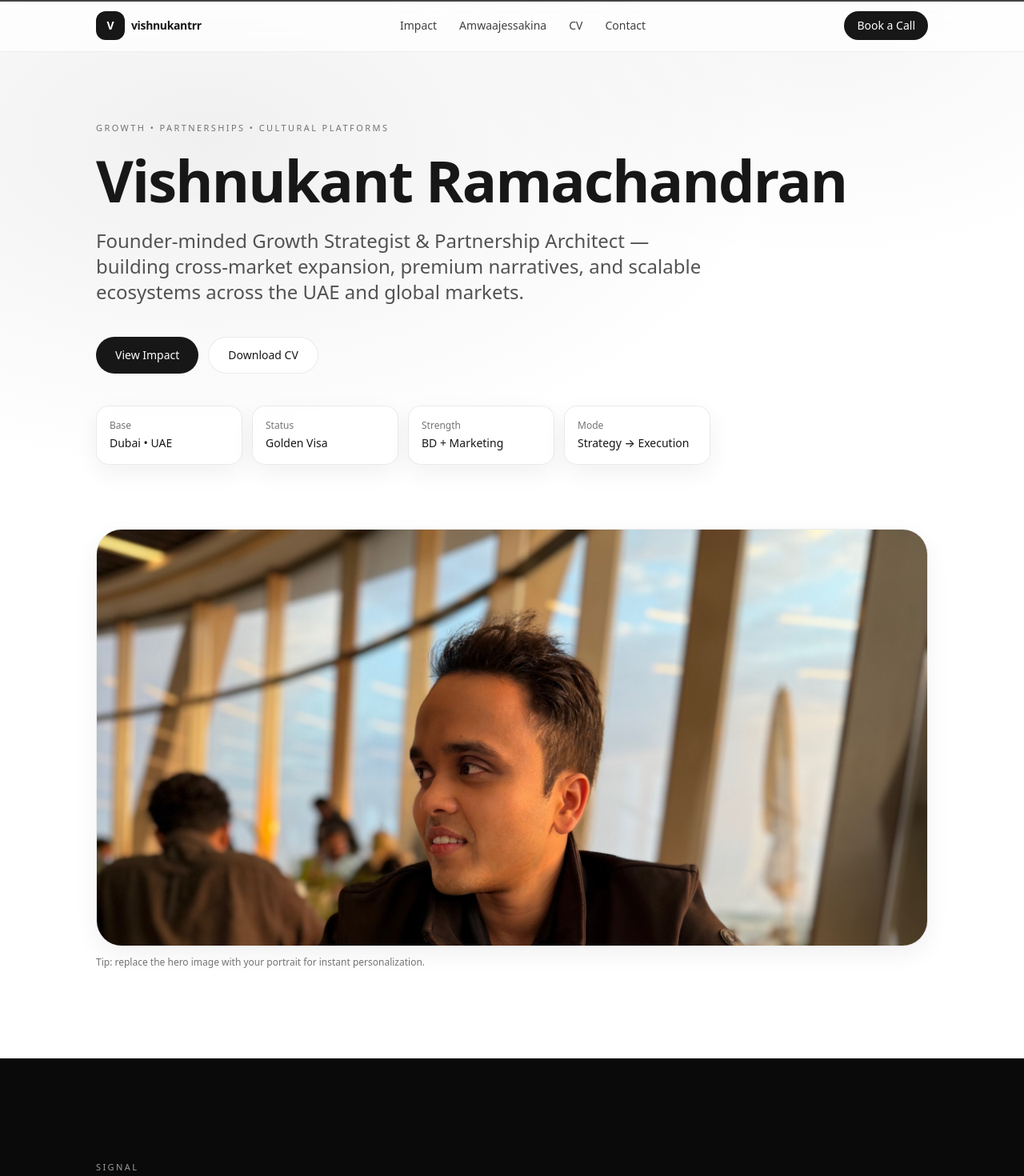
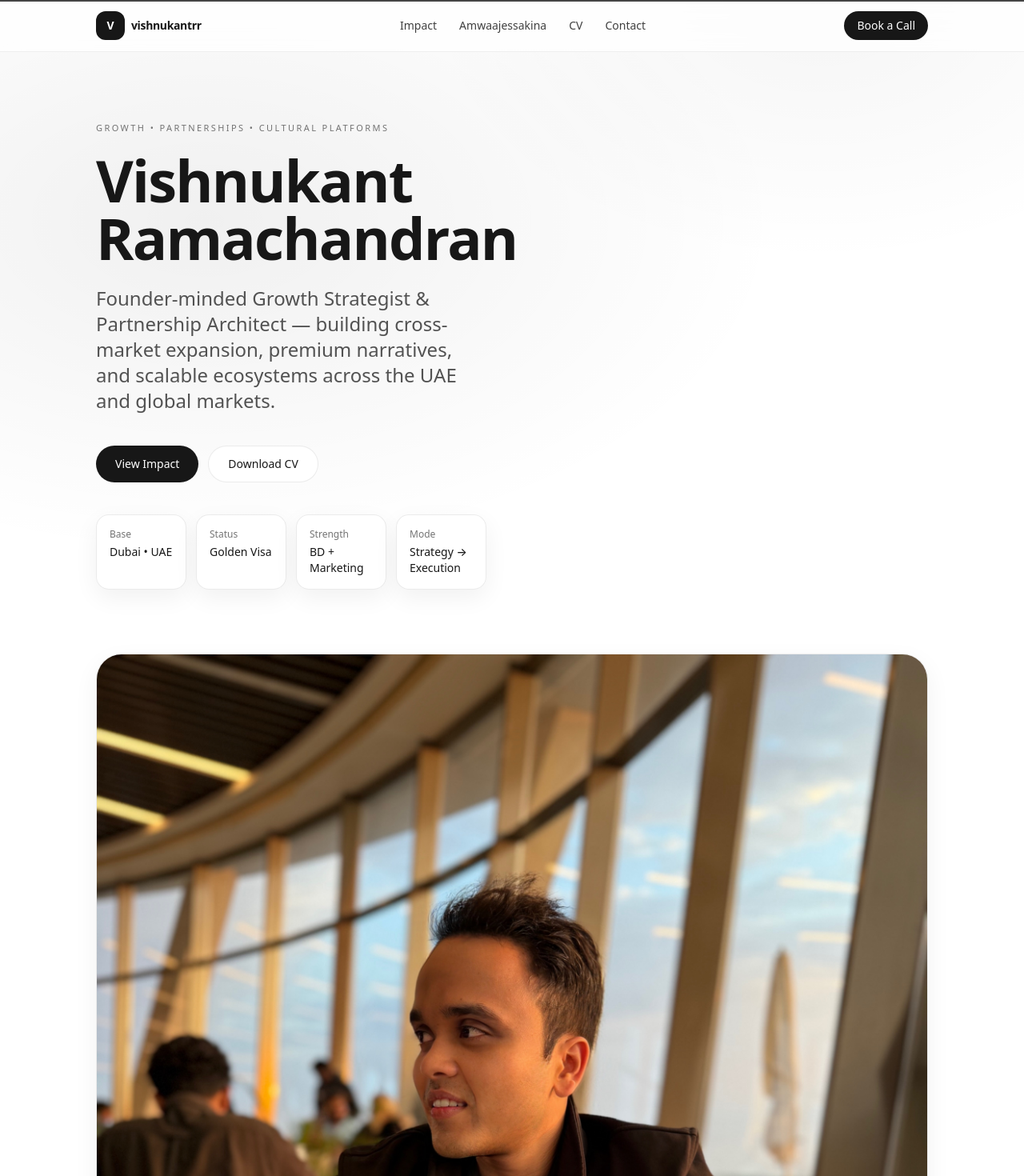
Before and after one commit to vishnukantr/vishnukantr.com, a Next.js app: page / in a window 1280 px wide. Shown: the top 1470 px of the page at 80% size. Built offline with nearby package versions, Linux system fonts and the light colour scheme.

Commit message:
Update page.js

```diff
--- a/app/page.js
+++ b/app/page.js
@@ -102,6 +102,7 @@ export default function Home() {
         <div className="absolute inset-0 -z-10 bg-[radial-gradient(1200px_700px_at_20%_10%,rgba(0,0,0,0.06),transparent_60%),radial-gradient(900px_600px_at_80%_0%,rgba(0,0,0,0.04),transparent_55%)]" />
 
         <div className="mx-auto max-w-6xl px-6 md:px-10 lg:px-14">
+    <div className="grid md:grid-cols-2 gap-16 items-center">
           <motion.div style={{ scale: heroScale, y: heroY, opacity: heroOpacity }} className="pt-8 md:pt-14">
             <p className="text-[11px] tracking-[0.22em] uppercase text-neutral-500">
               Growth • Partnerships • Cultural Platforms
@@ -139,13 +140,14 @@ export default function Home() {
               ))}
             </div>
           </motion.div>
+  </div>
 
           <motion.div style={{ y: heroImgY }} className="mt-14 md:mt-20">
             <div className="rounded-[32px] overflow-hidden hairline bg-white softshadow">
 <img
   src={HERO_IMAGE}
   alt="Vishnukantr portrait"
-  className="w-full h-[520px] object-cover object-[center_20%]"
+  className="w-full rounded-3xl object-contain"
 />
             </div>
             <p className="mt-3 text-xs text-neutral-500">Tip: replace the hero image with your portrait for instant personalization.</p>
```
